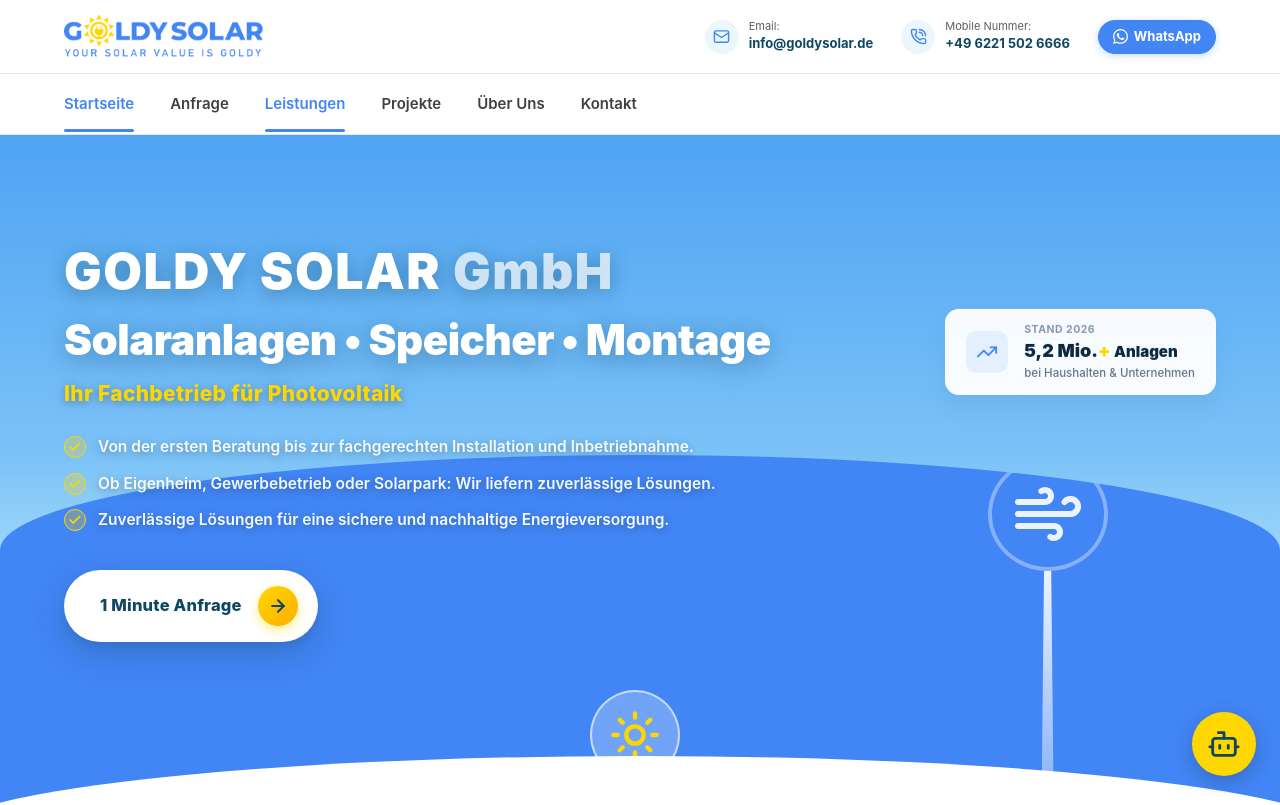
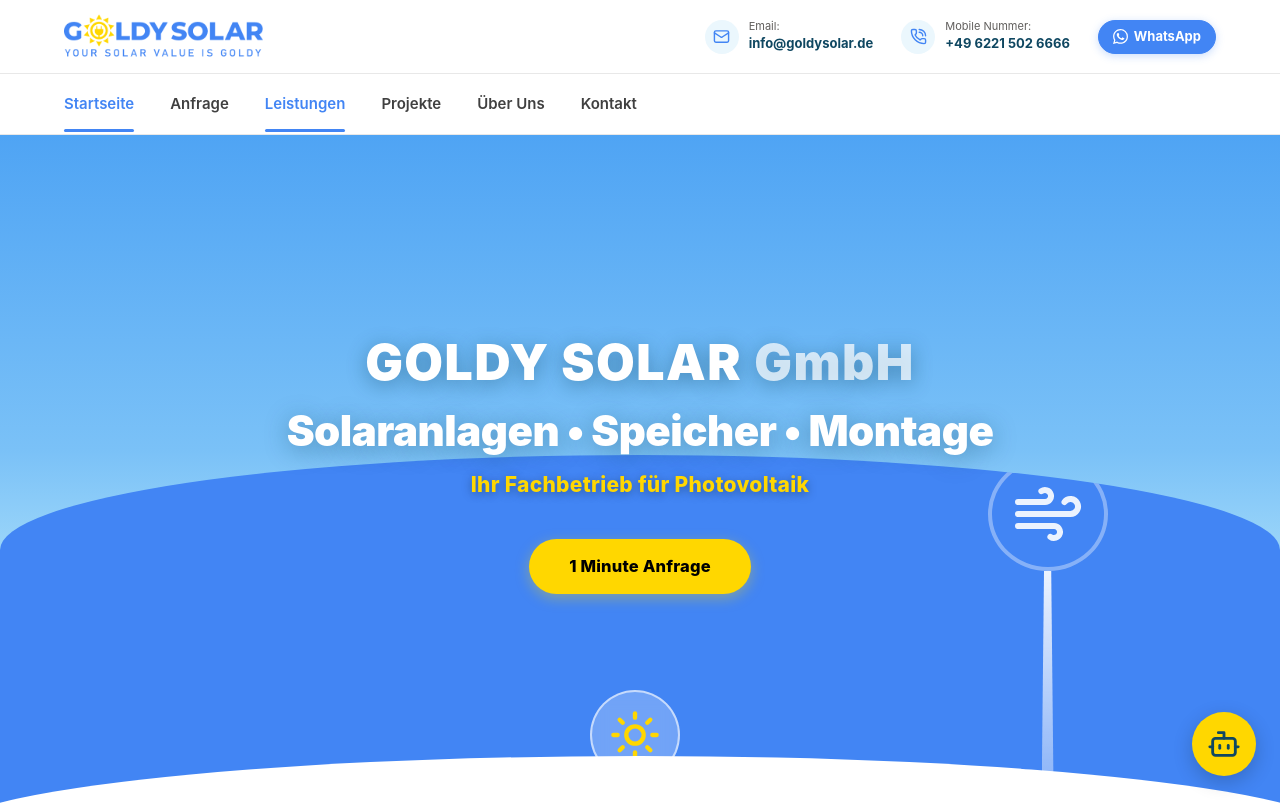
Before and after one commit to Goldysolar/Goldysolar, a Next.js app: page / in a window 1280 px wide. Shown: the top 805 px of the page. Built offline with nearby package versions, Linux system fonts and the light colour scheme.

Commit message:
update project before push to new repo

```diff
--- a/src/app/globals.css
+++ b/src/app/globals.css
@@ -437,12 +437,22 @@
   background: linear-gradient(180deg, #4FA4F4 0%, #7AC1F7 45%, #9CD6F9 60%, #FFFFFF 100%);
   overflow: hidden;
   padding: 95px 0 135px;
+  display: flex;
+  align-items: center;
+  justify-content: center;
 }
 
 .hero-content-inner {
   max-width: 750px;
-  padding-top: 15px;
-  padding-bottom: 25px;
+  width: 100%;
+  margin-left: auto;
+  margin-right: auto;
+  padding-top: 0;
+  padding-bottom: 0;
+  text-align: center;
+  display: flex;
+  flex-direction: column;
+  align-items: center;
 }
 
 .hero-stat-widget-desktop {
@@ -476,6 +486,7 @@
 .hero-company-title {
   display: flex;
   align-items: baseline;
+  justify-content: center;
   gap: 12px;
   flex-wrap: wrap;
   margin-bottom: 16px;
@@ -514,7 +525,7 @@
   font-weight: 800;
   color: #FFD700;
   line-height: 1.4;
-  margin-bottom: 28px;
+  margin-bottom: 40px;
   letter-spacing: 0.3px;
   text-shadow: 0 2px 10px rgba(0, 0, 0, 0.35);
 }
@@ -555,47 +566,26 @@
 .hero-cta-button {
   display: inline-flex;
   align-items: center;
-  gap: 16px;
-  background: #FFFFFF;
-  color: #0F4761;
+  gap: 0;
+  background: var(--color-gold-yellow);
+  color: #000000;
   font-size: 16.5px;
   font-weight: 800;
   letter-spacing: 0.2px;
-  padding: 14px 18px 14px 34px;
+  padding: 14px 40px;
   border-radius: 9999px;
-  border: 2px solid rgba(255, 255, 255, 0.95);
-  box-shadow: 0 12px 30px rgba(15, 71, 97, 0.25), 0 4px 10px rgba(0, 0, 0, 0.08);
+  border: none;
+  box-shadow: 0 4px 14px rgba(255, 215, 0, 0.35);
   text-decoration: none;
   transition: all 0.28s cubic-bezier(0.16, 1, 0.3, 1);
   cursor: pointer;
 }
 
 .hero-cta-button:hover {
-  background: #FFFFFF;
-  color: #4285F4;
+  background: var(--color-gold-yellow-hover);
+  color: #000000;
   transform: translateY(-3px) scale(1.02);
-  box-shadow: 0 18px 40px rgba(15, 71, 97, 0.35), 0 6px 16px rgba(66, 133, 244, 0.22);
-}
-
-.hero-cta-icon-wrapper {
-  width: 40px;
-  height: 40px;
-  border-radius: 50%;
-  background: linear-gradient(135deg, #FFD700 0%, #FFAE00 100%);
-  color: #0F4761;
-  display: flex;
-  align-items: center;
-  justify-content: center;
-  box-shadow: 0 4px 12px rgba(255, 215, 0, 0.45);
-  transition: transform 0.25s ease, background 0.25s ease, color 0.25s ease;
-  flex-shrink: 0;
-}
-
-.hero-cta-button:hover .hero-cta-icon-wrapper {
-  transform: translateX(4px) scale(1.06);
-  background: linear-gradient(135deg, #4285F4 0%, #156082 100%);
-  color: #FFFFFF;
-  box-shadow: 0 4px 14px rgba(66, 133, 244, 0.45);
+  box-shadow: 0 6px 20px rgba(255, 215, 0, 0.5);
 }
 
 /* Wiesen-Landschaft Hintergrund */
@@ -1970,3 +1960,19 @@
     white-space: nowrap !important;
   }
 }
+
+/* ── Warum GOLDY SOLAR Cards Grid ── */
+.warum-cards-grid {
+  display: grid;
+  grid-template-columns: repeat(2, 1fr);
+  gap: 20px;
+  max-width: 900px;
+  margin: 0 auto;
+}
+
+@media (max-width: 640px) {
+  .warum-cards-grid {
+    grid-template-columns: 1fr;
+    gap: 14px;
+  }
+}
--- a/src/app/page.tsx
+++ b/src/app/page.tsx
@@ -13,7 +13,6 @@
   Factory,
   Wind,
   Check,
-  TrendingUp,
 } from 'lucide-react';
 
 export default function HomePage() {
@@ -109,8 +108,8 @@
           </div>
         </div>
 
-        {/* Hero Inhalt Links */}
-        <div className="container" style={{ position: 'relative', zIndex: 6 }}>
+        {/* Hero Inhalt */}
+        <div className="container" style={{ position: 'relative', zIndex: 6, display: 'flex', flexDirection: 'column', alignItems: 'center', justifyContent: 'center' }}>
 
           <div className="hero-content-inner">
             {/* Firmenname Prominent mit transparentem GmbH gleicher Schriftgröße */}
@@ -133,67 +132,13 @@
               Ihr Fachbetrieb für Photovoltaik
             </p>
 
-            {/* 3 Punkte unter dem Untertitel mit zusätzlichem vertikalen Abstand */}
-            <ul className="hero-features-list">
-              <li className="hero-feature-item">
-                <div className="hero-feature-icon">
-                  <Check size={14} strokeWidth={3} />
-                </div>
-                <span>Von der ersten Beratung bis zur fachgerechten Installation und Inbetriebnahme.</span>
-              </li>
-              <li className="hero-feature-item">
-                <div className="hero-feature-icon">
-                  <Check size={14} strokeWidth={3} />
-                </div>
-                <span>Ob Eigenheim, Gewerbebetrieb oder Solarpark: Wir liefern zuverlässige Lösungen.</span>
-              </li>
-              <li className="hero-feature-item">
-                <div className="hero-feature-icon">
-                  <Check size={14} strokeWidth={3} />
-                </div>
-                <span>Zuverlässige Lösungen für eine sichere und nachhaltige Energieversorgung.</span>
-              </li>
-            </ul>
 
-            {/* Professioneller Hero CTA Button mit ausgewogenen Dimensionen */}
+
+            {/* Hero CTA Button */}
             <div>
               <Link href="/anfrage" className="hero-cta-button">
                 <span>1 Minute Anfrage</span>
-                <div className="hero-cta-icon-wrapper">
-                  <ArrowRight size={20} strokeWidth={2.5} />
-                </div>
               </Link>
-            </div>
-          </div>
-
-          {/* Realistische Deutschland Solar-Statistik 2026 (Desktop Widget) */}
-          <div className="hero-stat-widget-desktop">
-            <div style={{ display: 'flex', alignItems: 'center', gap: '16px' }}>
-              <div
-                style={{
-                  width: '42px',
-                  height: '42px',
-                  background: 'rgba(66, 133, 244, 0.1)',
-                  borderRadius: '10px',
-                  display: 'flex',
-                  alignItems: 'center',
-                  justifyContent: 'center',
-                  flexShrink: 0,
-                }}
-              >
-                <TrendingUp size={22} color="#4285F4" />
-              </div>
-              <div style={{ display: 'flex', flexDirection: 'column', justifyContent: 'center' }}>
-                <div style={{ fontSize: '10.5px', color: '#8898AA', fontWeight: 700, textTransform: 'uppercase', letterSpacing: '0.5px', marginBottom: '3px' }}>
-                  Stand 2026
-                </div>
-                <div style={{ fontSize: '18px', fontWeight: 900, color: '#0E2841', lineHeight: 1 }}>
-                  5,2 Mio.<span style={{ color: '#FFD700' }}>+</span> <span style={{ fontSize: '15px' }}>Anlagen</span>
-                </div>
-                <div style={{ fontSize: '11.5px', color: '#64748B', fontWeight: 500, marginTop: '4px' }}>
-                  bei Haushalten & Unternehmen
-                </div>
-              </div>
             </div>
           </div>
 
@@ -362,13 +307,13 @@
             <span className="category-pill">
               WARUM GOLDY SOLAR
             </span>
-            <h3 style={{ fontSize: 'clamp(12px, 3.8vw, 32px)', fontWeight: 900, lineHeight: 1.25, marginTop: '16px', color: '#FFD700', whiteSpace: 'nowrap' }}>
+            <h3 style={{ fontSize: 'clamp(18px, 4vw, 32px)', fontWeight: 900, lineHeight: 1.25, marginTop: '16px', color: '#FFD700' }}>
               Über 15 Jahre Erfahrung in PV-Technik
             </h3>
           </div>
 
           {/* 4 Feature Cards */}
-          <div style={{ display: 'grid', gridTemplateColumns: 'repeat(2, 1fr)', gap: '20px', maxWidth: '900px', margin: '0 auto' }}>
+          <div className="warum-cards-grid">
             {[
               { title: 'Alles aus einer Hand', desc: 'Von der Planung bis zur Inbetriebnahme.' },
               { title: 'Ingenieurwissen trifft Handwerk', desc: 'Praxisnahe Lösungen auf Basis langjähriger Erfahrung.' },
```
Also changed, not shown: src/app/projekte/page.tsx (+1 -24 lines), src/app/ueber-uns/page.tsx (+1 -15 lines), 1 other file (tests, documents, lock files or other folders).
